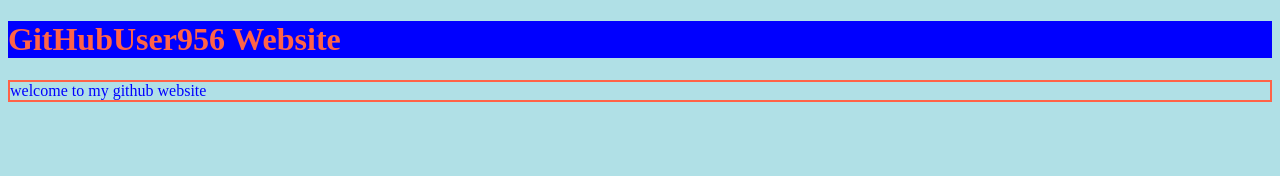
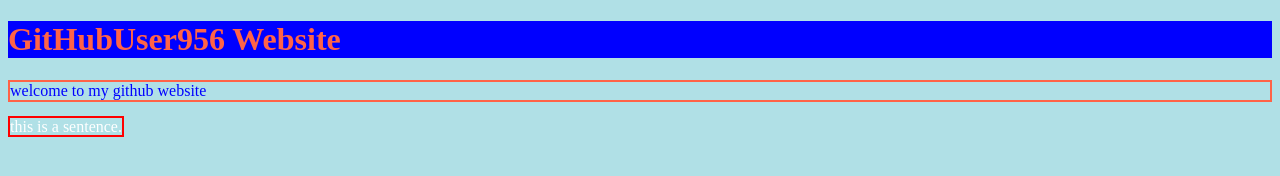
Before and after one commit to GitHubUser956/GitHubUser956.github.io, a plain HTML site: page index.html in a window 1280 px wide. Drawn offline with Linux system fonts and the light colour scheme.

Commit message:
Update index.html
added another line of text

```diff
--- a/index.html
+++ b/index.html
@@ -9,6 +9,7 @@
 <body>
   <h1 style="background-color:Blue; color:Tomato;"> GitHubUser956 Website</h1>
   <p style="border:2px solid Tomato; color: Blue"> welcome to my github website</p>
+  <p2 style="border:2px solid Red; color: White"> this is a sentence.</p2>
   <script src = "index.js"></script>
 </body>
 </html>
```
